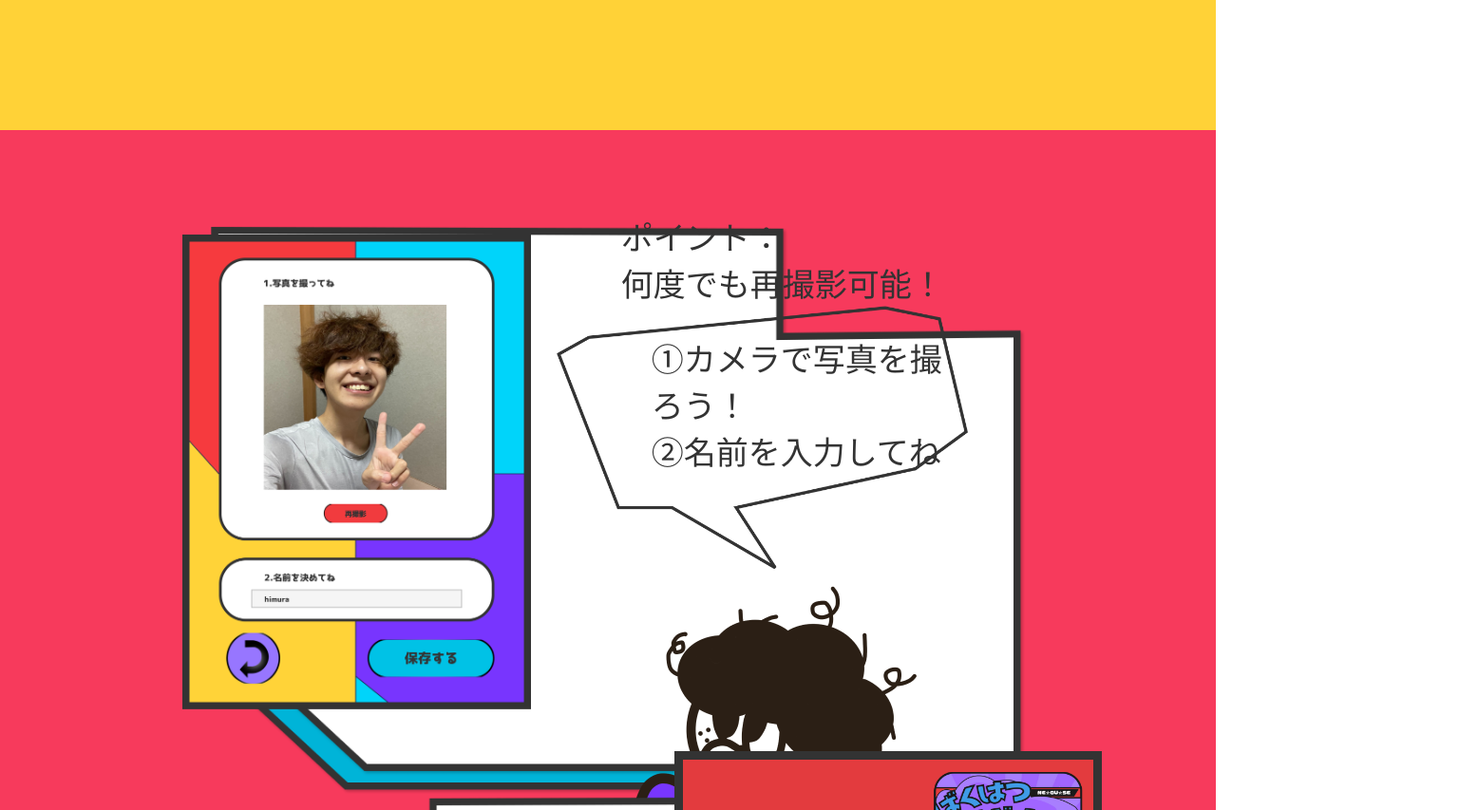
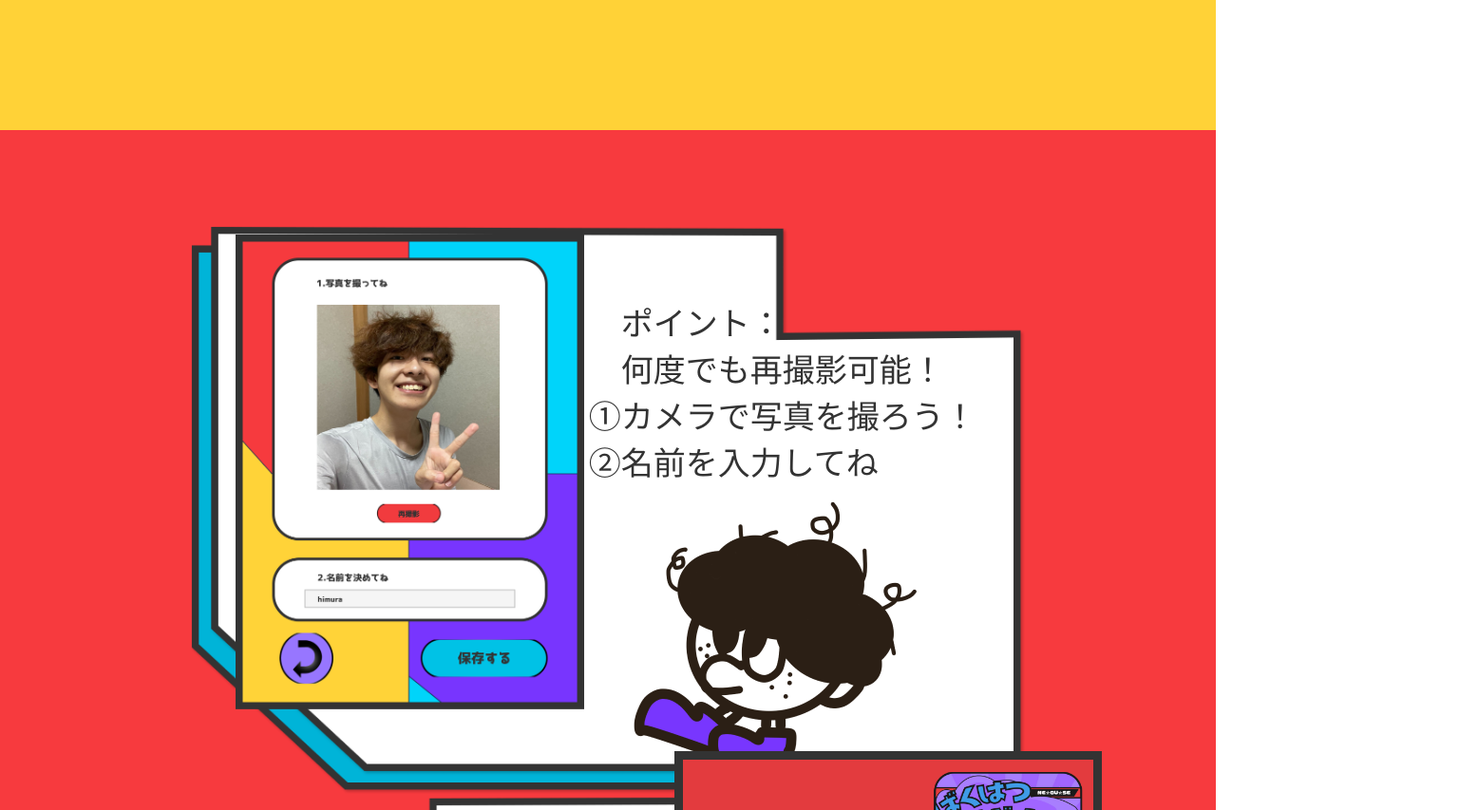
Before and after one commit to harakiyo/harakiyo_headbombers.site, a plain HTML site: page index.html in a window 1280 px wide. Shown: the part 2640-3493 px from the top of the page at 95% size, 1536 px wide, since content can reach past the window. Drawn offline with Linux system fonts and the light colour scheme.

Commit message:
青吹き出し直したい

```diff
--- a/index.html
+++ b/index.html
@@ -114,8 +114,8 @@
             <div class="detail step2">
                 <div class="description step2">
                     <div class="advice">
+                        <img src="img/boy_yellow_dia.png" alt="">
                         <p class="advice step2">寝癖で競おう！</p>
-                        <img src="img/boy_yellow_dia.png" alt="">
                     </div>
                     <p class="steps step2">①自分の名前を入れよう<br>②友達と決めた合言葉を入れよう</p>
                     <p class="point step2">バトル開始!!</p>
@@ -165,6 +165,51 @@
         </div>
         <img src="img/hedobon-skill.png" alt="" class="hedobon-skill">
     </section>
+
+    <!-- <section class="skills">
+        <img src="img/sb-skill.png" alt="" class="skill-heading">
+        <div class="skill-list">
+            <div class="bluetooth-box">
+                <img src="img/skill_bluetooth.png" alt="" class="skill-img bluetooth">
+                <img src="img/skill_bluetooth_hover.png" alt="">
+            </div>
+            <div class="connection">
+                <img src="img/arrow.png" alt="">
+                <img src="img/bluetooth.png" alt="">
+            </div>
+            <div class="unity-box">
+                <img src="img/skill_unity.png" alt="" class="skill-img unity">
+                <img src="img/skill_unity_hover.png" alt="">
+            </div>
+            <div class="connection up">
+                <img src="img/server.png" alt="">
+                <img src="img/arrow.png" alt="">
+            </div>
+            <div class="fastapi-box">
+                <img src="img/skill_fastapi.png" alt="" class="skill-img fastapi">
+                <img src="img/skill_fastapi_hover.png" alt="">
+            </div>
+            <div class="connection">
+                <img src="img/arrow.png" alt="">
+                <img src="img/object.png" alt="">
+            </div>
+            <div class="three-skills-box">
+                <img src="img/skills.png" alt="" class="skill-img three-skills">
+                <img src="img/skill_skills_hover.png" alt="">
+            </div>
+        </div>
+        <img src="img/hedobon-skill.png" alt="" class="hedobon-skill">
+    </section> -->
+
+
+
+
+
+
+
+
+
+
 
     <section class="interview">
         <div class="interview-heading">
--- a/style.css
+++ b/style.css
@@ -343,13 +343,15 @@
     color: #333333;
     font-size: 30px;
     font-family: LightNovelPOPv2;
+    width: fit-content;
 }
 
 .sb-blue{
+    display: inline-block;
     position: absolute;
     width: 70%;
     z-index: 2;
-    max-width: 600px;
+    /* width: fit-content; */
 }
 
 .sb-blue.right{
@@ -424,7 +426,7 @@
     flex-direction: column;
     justify-content: center;
     align-items: center;
-    background-color: rgba(247, 58, 92, 90);
+    background-color: rgba(247, 58, 62, 90);
     width: 100%;
     height: auto;
     padding: 100px 0;
@@ -499,14 +501,6 @@
     background-size: contain;
     background-repeat: no-repeat;
     padding: 15px 60px 45px 45px;
-}
-
-.steps.step1{
-    background-image: url(img/step1_sb_1.png);
-    background-repeat: no-repeat;
-    background-size: contain;
-    padding: 30px 90px 100px 100px;
-    margin-left: 5%;
 }
 
 .advice.step1{
@@ -865,6 +859,19 @@
 
 
 
+
+
+
+
+
+
+
+
+
+
+
+
+
 /* 開発者インタビュー */
 
 .interview{
```
Also changed, not shown: img/skill_fastapi_hover.png (added), img/skill_skills_hover.png (added), img/skill_unity_hover.png (added).
